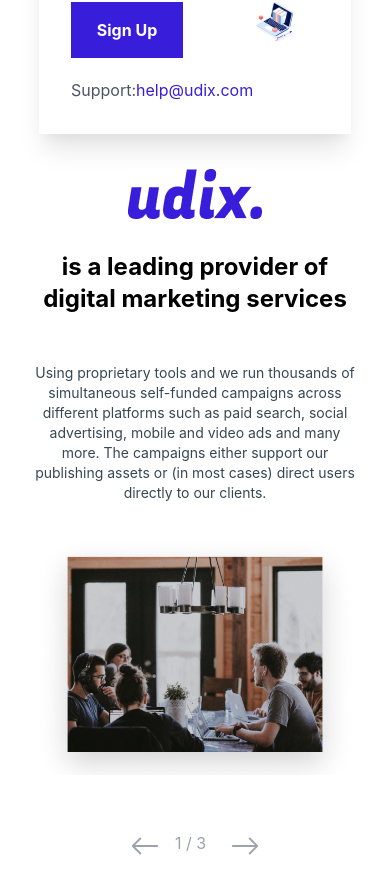
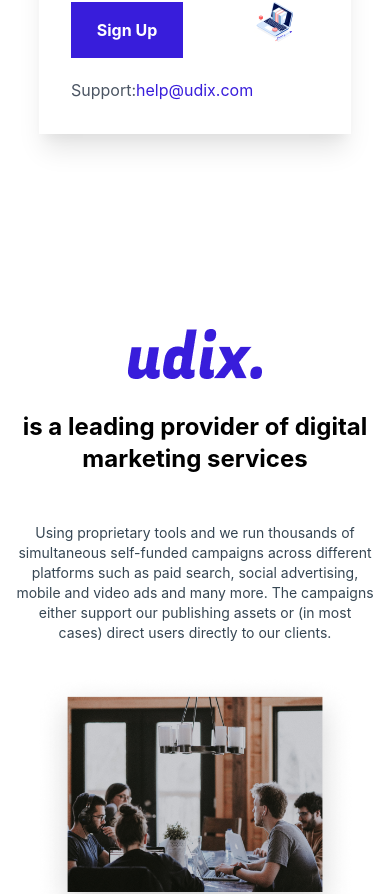
Before and after one commit to Arsalan31/my-project1, a React (Create React App) app: page /Udix in a window 390 px wide. Shown: the part 1059-1953 px from the top of the page. Built offline with nearby package versions, Linux system fonts and the light colour scheme; what tailwindcss-rtl would draw is missing.

Commit message:
Update Content.js

```diff
--- a/src/Components/Content.js
+++ b/src/Components/Content.js
@@ -21,7 +21,7 @@ function Content(props) {
     return (
 
         <section className="sm:mt-10 lg:mt-0 flex flex-col items-start w-full h-full md:bg-transparent flex-none order-2 flex-grow-0">
-            <div className="container sm:px-16 px-8 pb-6 mx-auto">
+            <div className="container sm:px-16 pb-6 mx-auto sm:pt-0 pt-40">
                 <div className="flex flex-wrap justify-center">
                     <>
                         <Swiper
@@ -46,8 +46,8 @@ function Content(props) {
                                         </div>
                                         <div class="p-4 lg:w-1/2 lg:px-22 w-full order-0 lg:order-1 flex flex-col text-center">
                                             <div className="image lg:self-end self-center lg:mt-24"></div>
-                                            <h1 className="w-full font-bold text-black mt-8 lg:text-end text-center md:text-4xl text-2xl md:leading-10 mb-2">is a leading provider of digital marketing services</h1>
-                                            <p className="w-full mt-10 font-normal md:text-base text-sm lg:text-end text-center text-hex lg:mb-20">Using proprietary tools and we run thousands of simultaneous self-funded
+                                            <h1 className="w-full font-bold text-black mt-8 lg:text-end text-center md:text-4xl text-2xl md:leading-10 mb-2 px-4">is a leading provider of digital marketing services</h1>
+                                            <p className="w-full mt-10 font-normal md:text-base text-sm lg:text-end text-center text-hex lg:mb-20 px-4">Using proprietary tools and we run thousands of simultaneous self-funded
                                                 campaigns across different platforms such as paid search, social advertising,
                                                 mobile and video ads and many more. The campaigns either support our
                                                 publishing assets or (in most cases) direct users directly to our clients.</p>
@@ -63,8 +63,8 @@ function Content(props) {
                                         </div>
                                         <div class="p-4 lg:w-1/2 lg:px-22 w-full order-0 lg:order-1 flex flex-col text-center">
                                             <div className="image lg:self-end self-center lg:mt-24"></div>
-                                            <h1 className="w-full font-bold text-black mt-8 lg:text-end text-center md:text-4xl text-2xl md:leading-10 mb-2">Creativity & Technology</h1>
-                                            <p className="w-full mt-10 font-normal md:text-base text-sm lg:text-end text-center text-hex lg:mb-20">Some networks believe that by only offering a basic tracking system their affiliates can reach a high level of creativity. We like to set the bar a lot higher by offering you cutting-edge tech solutions together with a team of creative experts on-call with the tools you need based on real-time results</p>
+                                            <h1 className="w-full font-bold text-black mt-8 lg:text-end text-center md:text-4xl text-2xl md:leading-10 mb-2 px-4">Creativity & Technology</h1>
+                                            <p className="w-full mt-10 font-normal md:text-base text-sm lg:text-end text-center text-hex lg:mb-20 px-4">Some networks believe that by only offering a basic tracking system their affiliates can reach a high level of creativity. We like to set the bar a lot higher by offering you cutting-edge tech solutions together with a team of creative experts on-call with the tools you need based on real-time results</p>
                                         </div>
                                     </div>
                                 </div>
@@ -77,8 +77,8 @@ function Content(props) {
                                         </div>
                                         <div class="p-4 lg:w-1/2 lg:px-22 w-full order-0 lg:order-1 flex flex-col text-center">
                                             <div className="image lg:self-end self-center lg:mt-24"></div>
-                                            <h1 className="w-full font-bold text-black mt-8 lg:text-end text-center md:text-4xl text-2xl md:leading-10 mb-2">Title Three</h1>
-                                            <p className="w-full mt-10 font-normal md:text-base text-sm lg:text-end text-center text-hex lg:mb-20">Some networks believe that by only offering a basic tracking system their affiliates can reach a high level of creativity. We like to set the bar a lot higher by offering you cutting-edge tech solutions together with a team of creative experts on-call with the tools you need based on real-time results</p>
+                                            <h1 className="w-full font-bold text-black mt-8 lg:text-end text-center md:text-4xl text-2xl md:leading-10 mb-2 px-4">Title Three</h1>
+                                            <p className="w-full mt-10 font-normal md:text-base text-sm lg:text-end text-center text-hex lg:mb-20 px-4">Some networks believe that by only offering a basic tracking system their affiliates can reach a high level of creativity. We like to set the bar a lot higher by offering you cutting-edge tech solutions together with a team of creative experts on-call with the tools you need based on real-time results</p>
                                         </div>
                                     </div>
                                 </div>
```
